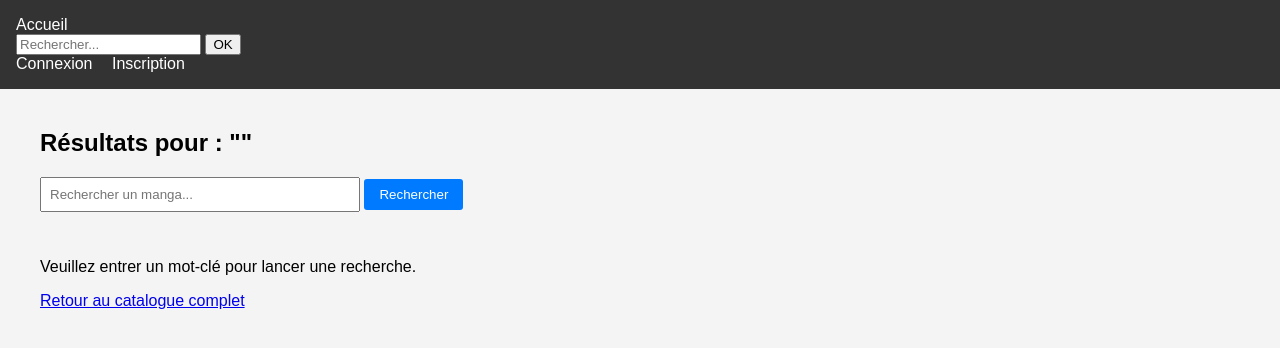
After one commit to KendyCode/simple_manga_shop, a Flask app: page /search in a window 1280 px wide. The commit adds this page. Shown: the top 348 px of the page. Run offline with Flask 3, Linux system fonts and the light colour scheme.

Commit message:
faire un simple search

```diff
--- a/app/forms.py
+++ b/app/forms.py
@@ -39,3 +39,11 @@ class MangaForm(FlaskForm):
     cover_url = StringField('URL de la pochette/couverture')
     author_id = SelectField('Auteur', coerce=int, validators=[Optional()])
     submit = SubmitField('Enregistrer le Manga')
+
+# Pour une recherche simple
+class SearchForm(FlaskForm):
+    class Meta:
+        csrf = False  # Désactive la protection CSRF pour permettre le GET
+
+    search_query = StringField('Rechercher un manga', validators=[DataRequired()])
+    submit = SubmitField('Rechercher')
--- a/app/routes.py
+++ b/app/routes.py
@@ -1,7 +1,7 @@
 from functools import wraps
 from flask import render_template, url_for, flash, redirect, request, abort
 from app import app, db
-from app.forms import RegistrationForm, LoginForm, MangaForm, AuthorForm
+from app.forms import RegistrationForm, LoginForm, MangaForm, AuthorForm, SearchForm
 from app.models import User, Manga, Author, WishlistItem, CartItem
 from flask_login import login_user, current_user, logout_user, login_required
 
@@ -115,6 +115,7 @@ def admin_delete_author(author_id):
 def admin_add_manga():
     form = MangaForm()
     form.author_id.choices = [(a.id, a.name) for a in Author.query.all()]
+    print(form.author_id.choices)  # Debug: Affiche les choix d'auteurs dans la console
     if form.validate_on_submit():
         manga = Manga(
             title=form.title.data,
@@ -181,3 +182,25 @@ def admin_delete_manga(manga_id):
     db.session.commit()
     flash('Manga supprimé.', 'info')
     return redirect(url_for('admin_dashboard'))
+
+
+
+# Pour une recherche simple
+@app.route("/search")
+def search():
+    # On initialise le formulaire avec les arguments de l'URL
+    form = SearchForm(request.args)
+    results = []
+    query_text = ""
+
+    # Pour un formulaire GET, on vérifie si search_query est dans request.args
+    # ET on utilise validate() qui fonctionnera car c'est une requête GET
+    if request.args.get('search_query') and form.validate():
+        query_text = form.search_query.data
+        results = Manga.query.filter(Manga.title.icontains(query_text)).all()
+
+    return render_template('search_results.html',
+                           title='Résultats de recherche',
+                           form=form,
+                           mangas=results,
+                           query=query_text)
--- a/app/templates/base.html
+++ b/app/templates/base.html
@@ -24,6 +24,12 @@
     <header>
         <nav>
             <a href="{{ url_for('index') }}">Accueil</a>
+
+            <!-- Simple recherche dispo partout -->
+            <form class="form-inline" action="{{ url_for('search') }}" method="GET">
+    <input type="search" name="search_query" placeholder="Rechercher..." required>
+    <button type="submit">OK</button>
+</form>
             {% if current_user.is_authenticated %}
                 <a>Panier</a>
                 <a>Wishlist</a>
--- /dev/null
+++ b/app/templates/search_results.html
@@ -0,0 +1,50 @@
+{% extends "base.html" %}
+
+{% block content %}
+<h2>Résultats pour : "{{ query }}"</h2>
+
+<div style="margin-bottom: 30px;">
+    <form action="{{ url_for('search') }}" method="GET">
+        {{ form.search_query(placeholder="Rechercher un manga...", style="padding: 8px; width: 300px;") }}
+        {{ form.submit(class="btn") }}
+
+        {% if form.search_query.errors %}
+            {% for error in form.search_query.errors %}
+                <p style="color: red; font-size: 0.8em;">{{ error }}</p>
+            {% endfor %}
+        {% endif %}
+    </form>
+</div>
+
+<div style="display: flex; flex-wrap: wrap; gap: 20px;">
+    {% for manga in mangas %}
+    <div class="card" style="width: 250px; text-align: center; border: 1px solid #ddd; padding: 10px; border-radius: 8px;">
+        {% if manga.cover_url %}
+        <img src="{{ manga.cover_url }}" alt="{{ manga.title }}" style="max-width: 100%; height: auto; border-radius: 4px;">
+        {% endif %}
+
+        <h3>{{ manga.title }}</h3>
+        <p>Prix : {{ "%.2f"|format(manga.price) }} €</p>
+        <p>Stock : {{ manga.stock }}</p>
+
+        <a class="btn btn-info">Voir détails</a>
+
+        {% if current_user.is_authenticated %}
+            <div style="margin-top: 10px;">
+                <a class="btn btn-success">Panier</a>
+                <a class="btn btn-secondary">Wishlist</a>
+            </div>
+        {% endif %}
+    </div>
+    {% else %}
+    <div style="width: 100%;">
+        {% if query %}
+            <p>Désolé, aucun manga ne correspond à "{{ query }}".</p>
+        {% else %}
+            <p>Veuillez entrer un mot-clé pour lancer une recherche.</p>
+        {% endif %}
+        <a href="{{ url_for('index') }}">Retour au catalogue complet</a>
+    </div>
+    {% endfor %}
+</div>
+{% endblock %}
--- a/run.py
+++ b/run.py
@@ -1,4 +1,4 @@
 from app import app
 
 if __name__ == "__main__":
-    app.run(host='0.0.0.0', port=5000, debug=True)
+    app.run(host='0.0.0.0', port=5012, debug=True)
```
